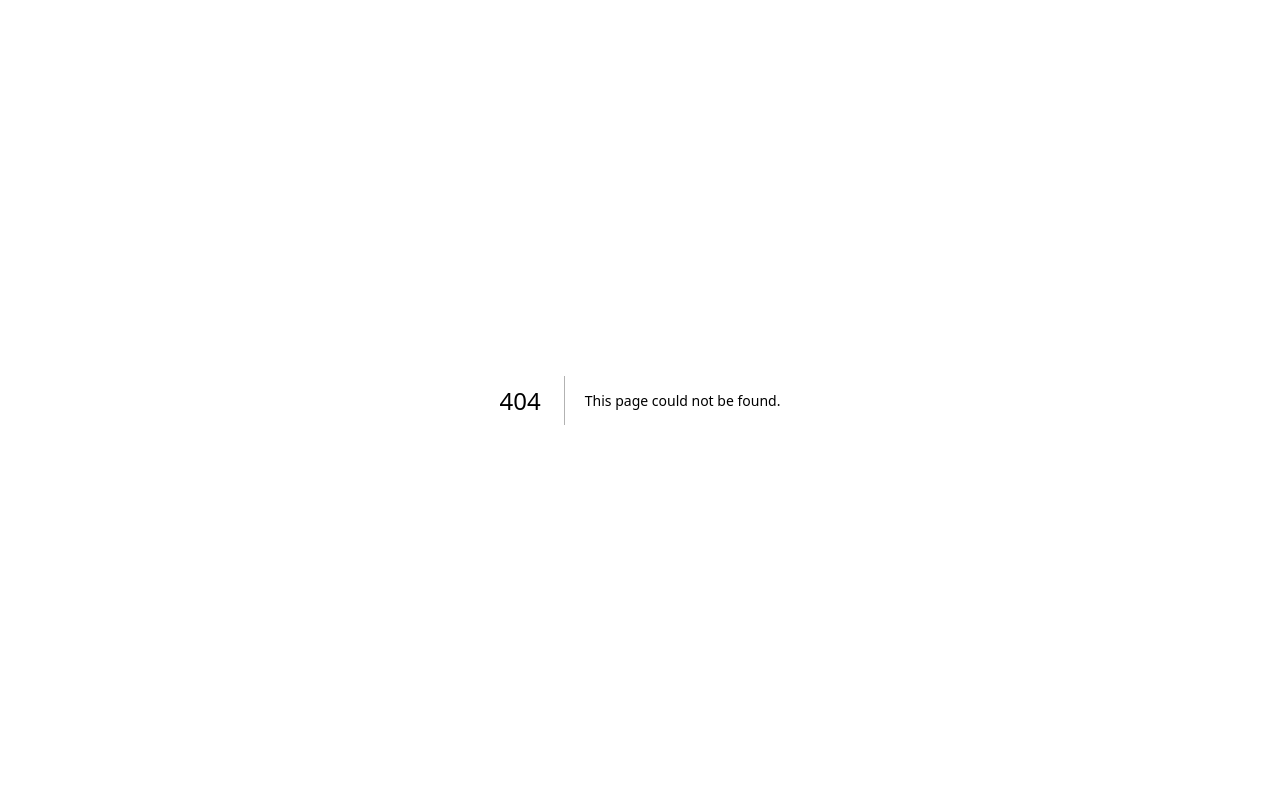
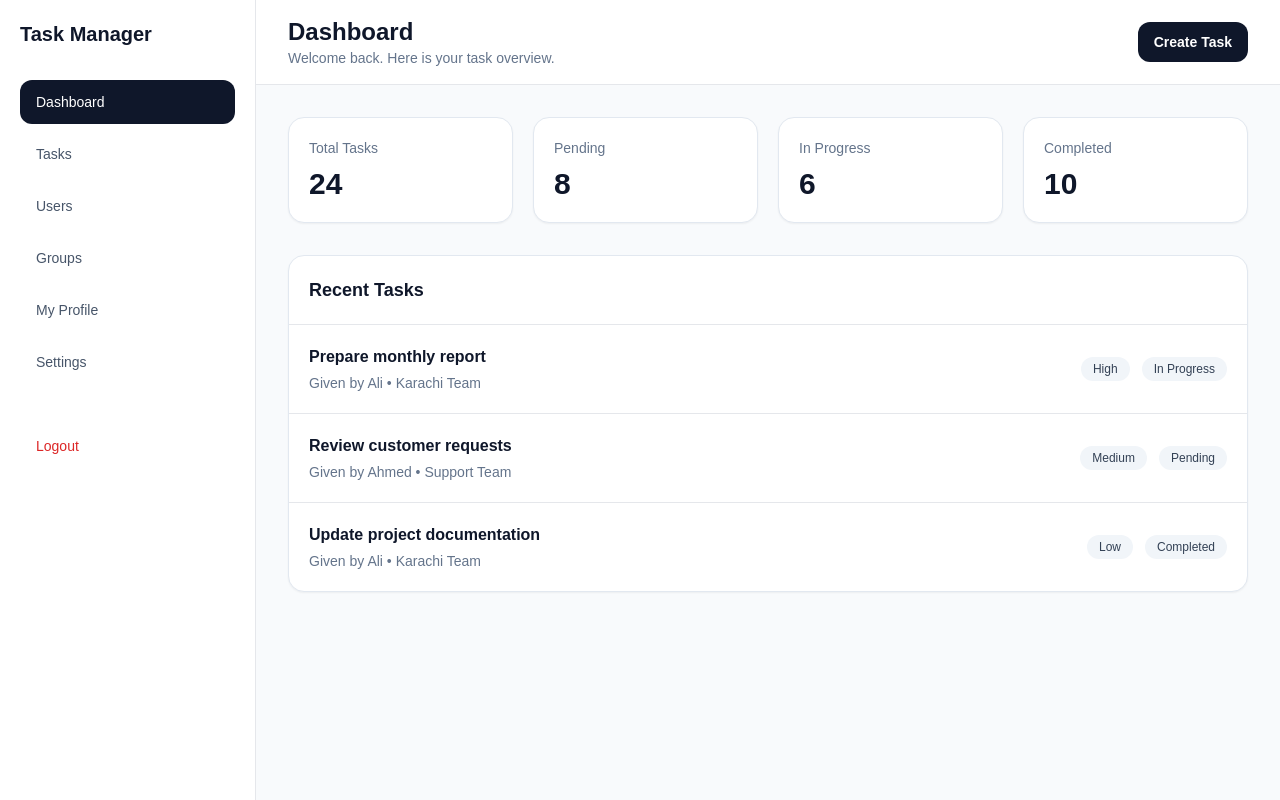
Before and after one commit to appdeveloper3882423-gif/task-manager, a Next.js app: page /dashboard in a window 1280 px wide. Before the commit this address had no page. Built offline with nearby package versions, Linux system fonts and the light colour scheme.

Commit message:
Create page.tsx

```diff
--- /dev/null
+++ b/app/dashboard/page.tsx
@@ -0,0 +1,156 @@
+import Link from "next/link";
+
+const stats = [
+  { title: "Total Tasks", value: "24" },
+  { title: "Pending", value: "8" },
+  { title: "In Progress", value: "6" },
+  { title: "Completed", value: "10" },
+];
+
+const tasks = [
+  {
+    title: "Prepare monthly report",
+    assignedBy: "Ali",
+    group: "Karachi Team",
+    status: "In Progress",
+    priority: "High",
+  },
+  {
+    title: "Review customer requests",
+    assignedBy: "Ahmed",
+    group: "Support Team",
+    status: "Pending",
+    priority: "Medium",
+  },
+  {
+    title: "Update project documentation",
+    assignedBy: "Ali",
+    group: "Karachi Team",
+    status: "Completed",
+    priority: "Low",
+  },
+];
+
+export default function DashboardPage() {
+  return (
+    <main className="min-h-screen bg-slate-50">
+      <div className="flex min-h-screen">
+        <aside className="hidden w-64 border-r bg-white p-5 md:block">
+          <div className="mb-8 text-xl font-bold text-slate-900">
+            Task Manager
+          </div>
+
+          <nav className="space-y-2">
+            <NavItem href="/dashboard" text="Dashboard" active />
+            <NavItem href="/dashboard/tasks" text="Tasks" />
+            <NavItem href="/dashboard/users" text="Users" />
+            <NavItem href="/dashboard/groups" text="Groups" />
+            <NavItem href="/dashboard/profile" text="My Profile" />
+            <NavItem href="/dashboard/settings" text="Settings" />
+          </nav>
+
+          <button className="mt-10 w-full rounded-xl px-4 py-3 text-left text-sm font-medium text-red-600 hover:bg-red-50">
+            Logout
+          </button>
+        </aside>
+
+        <section className="flex-1">
+          <header className="border-b bg-white px-5 py-4 md:px-8">
+            <div className="flex items-center justify-between">
+              <div>
+                <h1 className="text-2xl font-bold text-slate-900">
+                  Dashboard
+                </h1>
+                <p className="text-sm text-slate-500">
+                  Welcome back. Here is your task overview.
+                </p>
+              </div>
+
+              <Link
+                href="/dashboard/tasks"
+                className="rounded-xl bg-slate-900 px-4 py-2.5 text-sm font-semibold text-white hover:bg-slate-800"
+              >
+                Create Task
+              </Link>
+            </div>
+          </header>
+
+          <div className="p-5 md:p-8">
+            <div className="grid gap-5 sm:grid-cols-2 lg:grid-cols-4">
+              {stats.map((stat) => (
+                <div
+                  key={stat.title}
+                  className="rounded-2xl border border-slate-200 bg-white p-5 shadow-sm"
+                >
+                  <p className="text-sm text-slate-500">{stat.title}</p>
+                  <p className="mt-2 text-3xl font-bold text-slate-900">
+                    {stat.value}
+                  </p>
+                </div>
+              ))}
+            </div>
+
+            <div className="mt-8 rounded-2xl border border-slate-200 bg-white shadow-sm">
+              <div className="border-b p-5">
+                <h2 className="text-lg font-bold text-slate-900">
+                  Recent Tasks
+                </h2>
+              </div>
+
+              <div className="divide-y">
+                {tasks.map((task) => (
+                  <div
+                    key={task.title}
+                    className="flex flex-col gap-3 p-5 md:flex-row md:items-center md:justify-between"
+                  >
+                    <div>
+                      <h3 className="font-semibold text-slate-900">
+                        {task.title}
+                      </h3>
+                      <p className="mt-1 text-sm text-slate-500">
+                        Given by {task.assignedBy} • {task.group}
+                      </p>
+                    </div>
+
+                    <div className="flex items-center gap-3">
+                      <span className="rounded-full bg-slate-100 px-3 py-1 text-xs font-medium text-slate-700">
+                        {task.priority}
+                      </span>
+
+                      <span className="rounded-full bg-slate-100 px-3 py-1 text-xs font-medium text-slate-700">
+                        {task.status}
+                      </span>
+                    </div>
+                  </div>
+                ))}
+              </div>
+            </div>
+          </div>
+        </section>
+      </div>
+    </main>
+  );
+}
+
+function NavItem({
+  href,
+  text,
+  active = false,
+}: {
+  href: string;
+  text: string;
+  active?: boolean;
+}) {
+  return (
+    <Link
+      href={href}
+      className={`block rounded-xl px-4 py-3 text-sm font-medium ${
+        active
+          ? "bg-slate-900 text-white"
+          : "text-slate-600 hover:bg-slate-100"
+      }`}
+    >
+      {text}
+    </Link>
+  );
+}
```
